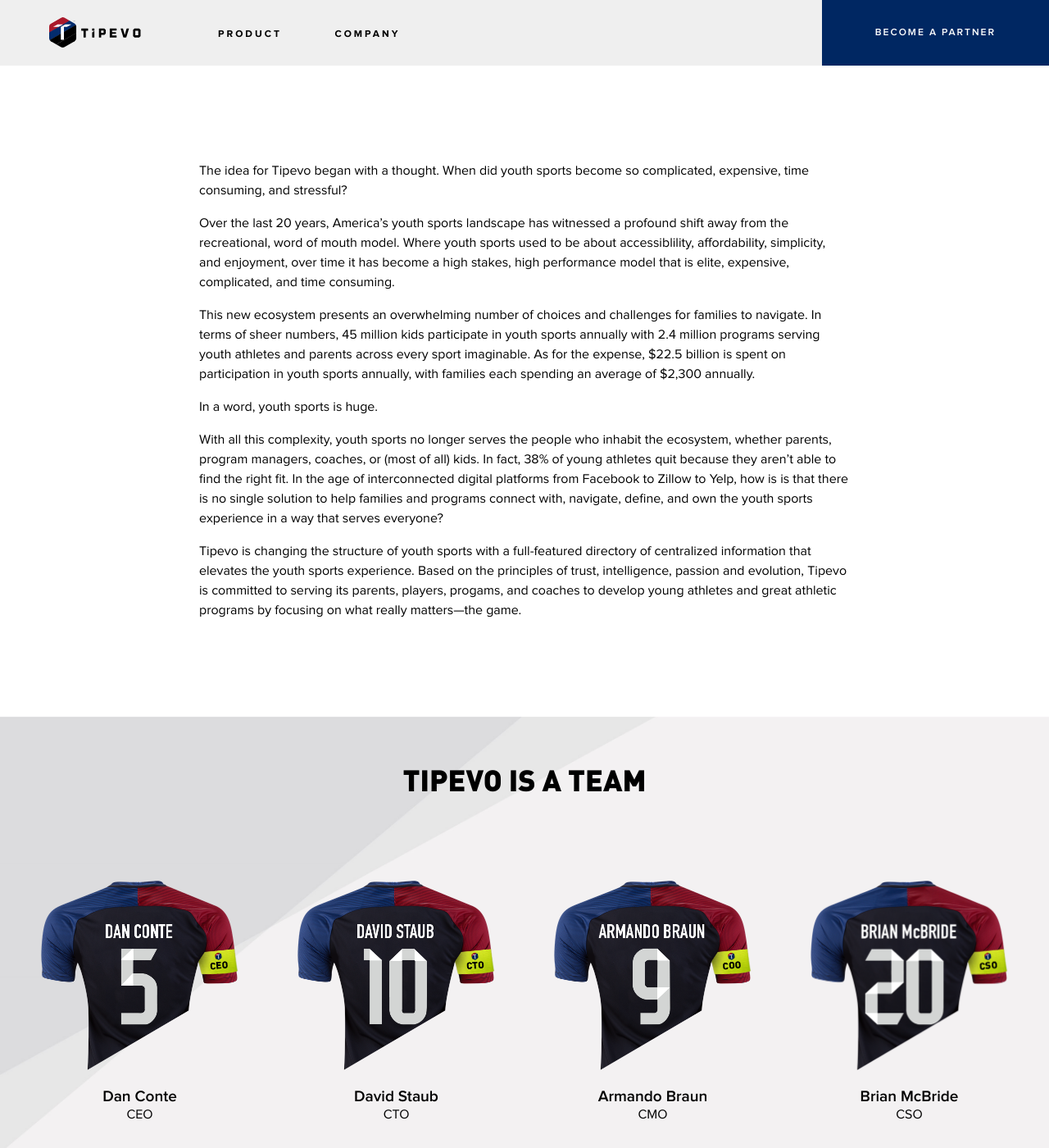
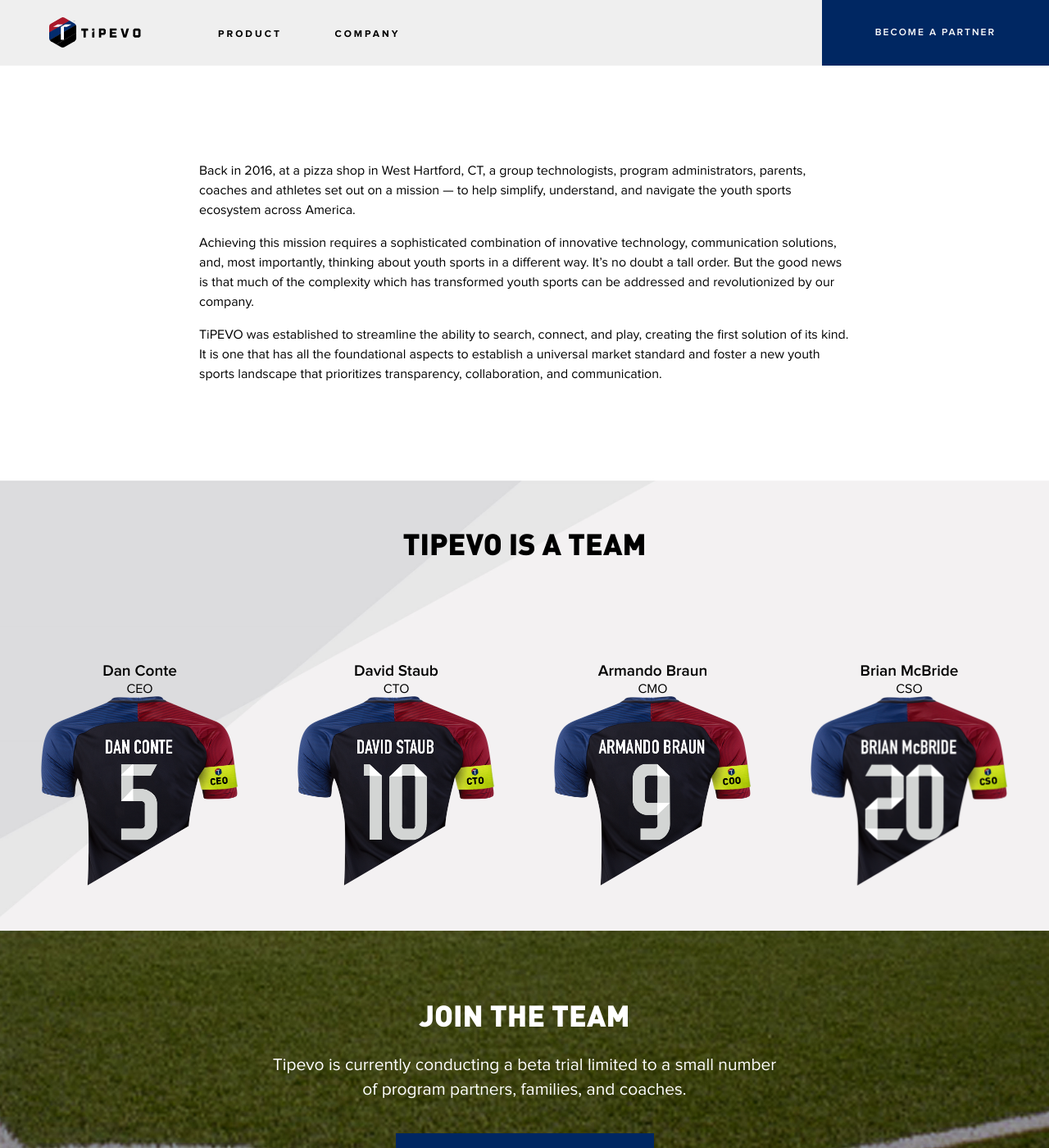
Before and after one commit to ArmandoBraun/tipevo, a Jekyll site: the page built from company.html, in a window 1280 px wide and 1400 px high. Shown: the whole window at 82% size. Built offline with Jekyll 4.4.1, drawn with Linux system fonts in a browser that asks for light colours; some of the changed text lies outside the part shown.

Commit message:
Company and Product
Updates for both company and product

```diff
--- a/company.html
+++ b/company.html
@@ -4,36 +4,33 @@
 ---
 
 <section class="company-intro">
-	<p>The idea for Tipevo began with a thought. When did youth sports become so complicated, expensive, time consuming, and stressful?</p>
-	<p>Over the last 20 years, America’s youth sports landscape has witnessed a profound shift away from the recreational, word of mouth model. Where youth sports used to be about accessiblility, affordability, simplicity, and enjoyment, over time it has become a high stakes, high performance model that is elite, expensive, complicated, and time consuming.</p>
-	<p>This new ecosystem presents an overwhelming number of choices and challenges for families to navigate. In terms of sheer numbers, 45 million kids participate in youth sports annually with 2.4 million programs serving youth athletes and parents across every sport imaginable. As for the expense, $22.5 billion is spent on participation in youth sports annually, with families each spending an average of $2,300 annually.</p>
-	<p>In a word, youth sports is huge.</p>
-	<p>With all this complexity, youth sports no longer serves the people who inhabit the ecosystem, whether parents, program managers, coaches, or (most of all) kids. In fact, 38% of young athletes quit because they aren’t able to find the right fit. In the age of interconnected digital platforms from Facebook to Zillow to Yelp, how is is that there is no single solution to help families and programs connect with, navigate, define, and own the youth sports experience in a way that serves everyone?</p>
-	<p>Tipevo is changing the structure of youth sports with a full-featured directory of centralized information that elevates the youth sports experience. Based on the principles of trust, intelligence, passion and evolution, Tipevo is committed to serving its parents, players, progams, and coaches to develop young athletes and great athletic programs by focusing on what really matters—the game.</p>
+	<p>Back in 2016, at a pizza shop in West Hartford, CT, a group technologists, program administrators, parents, coaches and athletes set out on a mission — to help simplify, understand, and navigate the youth sports ecosystem across America.</p>
+	<p>Achieving this mission requires a sophisticated combination of innovative technology, communication solutions, and, most importantly, thinking about youth sports in a different way. It’s no doubt a tall order. But the good news is that much of the complexity which has transformed youth sports can be addressed and revolutionized by our company.</p>
+	<p>TiPEVO was established to streamline the ability to search, connect, and play, creating the first solution of its kind. It is one that has all the foundational aspects to establish a universal market standard and foster a new youth sports landscape that prioritizes transparency, collaboration, and communication.</p>
 </section>
 
 <section class="company-team">
 	<h1>TIPEVO IS A TEAM</h1>
 	<div class="row">
 		<div class="team">
-			<img src="img/team/dan-conte.png" alt="Dan Conte">
 			<p class="name">Dan Conte</p>
 			<p class="title">CEO</p>
+			<img src="img/team/dan-conte.png" alt="Dan Conte">
 		</div><!--
 		--><div class="team">
-			<img src="img/team/david-staub.png" alt="David Staub">
 			<p class="name">David Staub</p>
 			<p class="title">CTO</p>
+			<img src="img/team/david-staub.png" alt="David Staub">
 		</div><!--
 		--><div class="team">
-			<img src="img/team/armando-braun.png" alt="Armando Braun">
 			<p class="name">Armando Braun</p>
 			<p class="title">CMO</p>
+			<img src="img/team/armando-braun.png" alt="Armando Braun">
 		</div><!--
 		--><div class="team">
-			<img src="img/team/brian-mcbride.png" alt="Brian McBride">
 			<p class="name">Brian McBride</p>
 			<p class="title">CSO</p>
+			<img src="img/team/brian-mcbride.png" alt="Brian McBride">
 		</div>
 	</div>
 </section>
@@ -41,5 +38,5 @@
 <section class="company-join">
 	<h1>JOIN THE TEAM</h1>
 	<p>Tipevo is currently conducting a beta trial limited to a small number of program partners, families, and coaches.</p>
-	<a href="#" class="btn btn-blue">CLAIM YOUR SPOT TODAY</a>
+	<a href="#" class="btn btn-blue">JOIN TIPEVO</a>
 </section>
--- a/product.html
+++ b/product.html
@@ -5,7 +5,7 @@
 
 <section class="product-hero hero vertical-center-outer">
 	<div class="vertical-center">
-		<p>Tipevo is a digital platform that is changing the structure of youth sports by combining enhanced program search and comprehensive league management data to create  a seamless search-connect-play experience.</p>
+		<p>A digital platform that is enhancing the structure of Youth Sports by combining an interactive directory with intuitive turn-key solutions to get you started on the right path.</p>
 	</div>
 </section>
 
```
